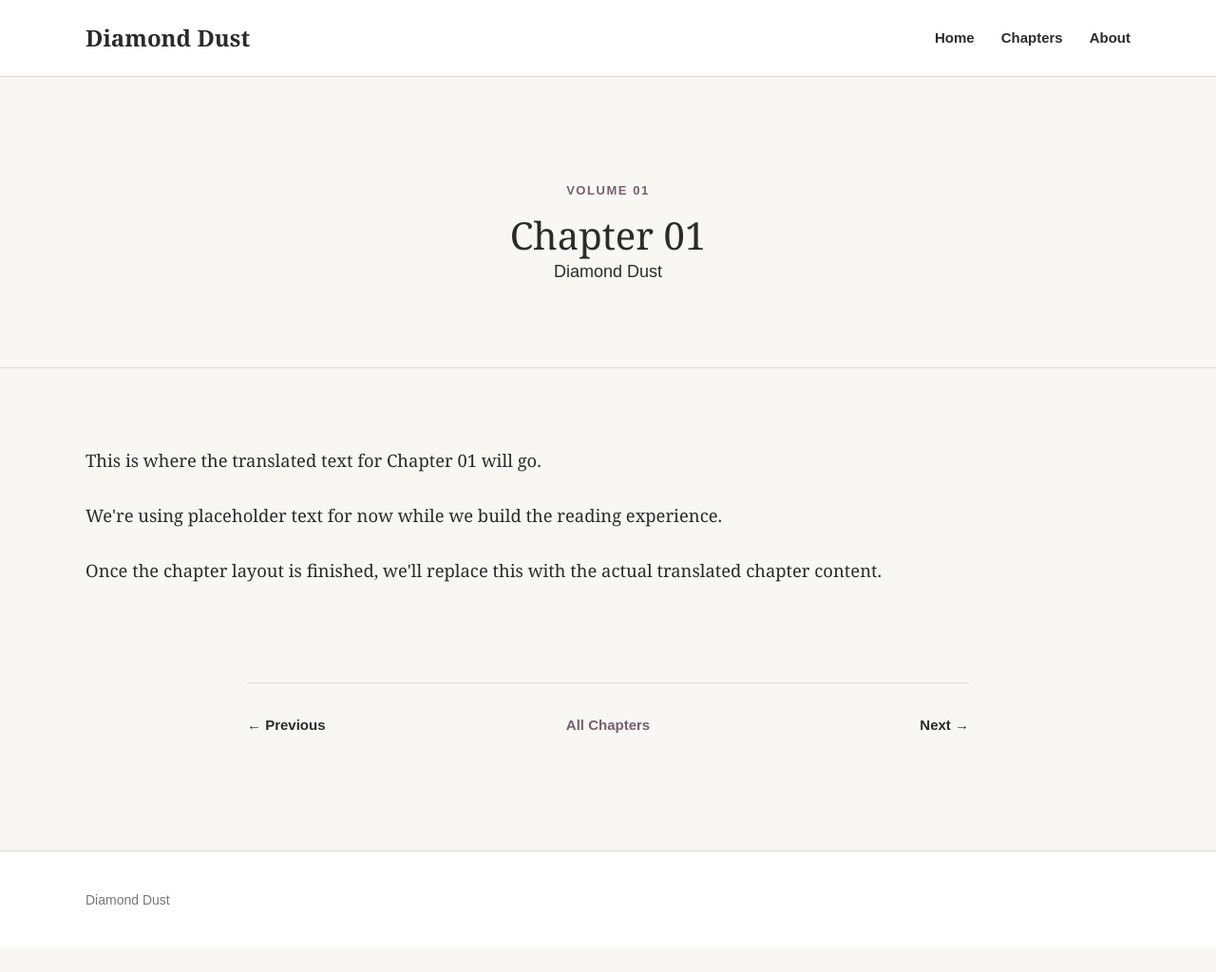
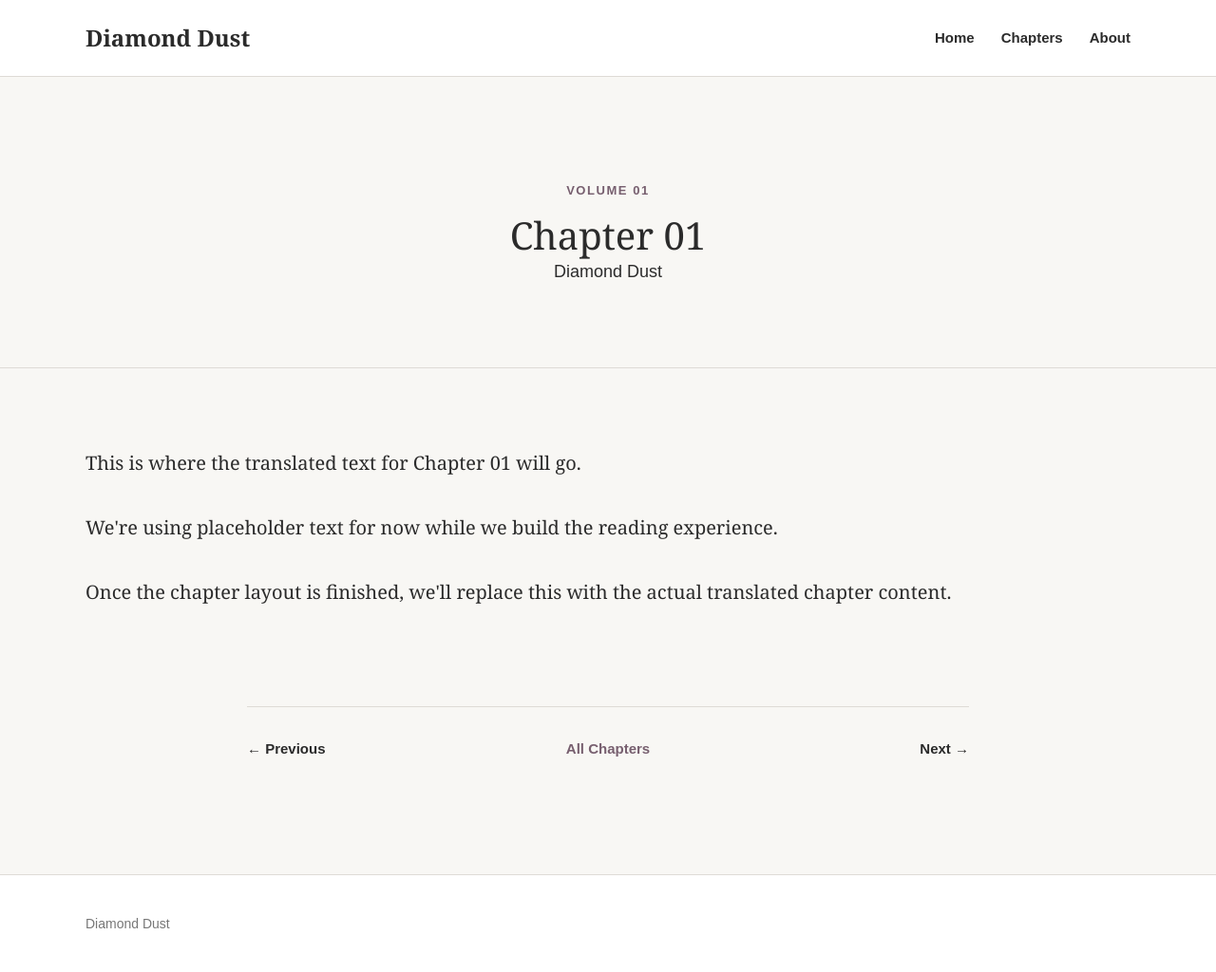
Before and after one commit to honeebuni/diamond-dust, a Jekyll site: the page chapters/chapter-01.html, which Jekyll copies as it is, in a window 1280 px wide. Shown: the whole page at 95% size. Built offline with Jekyll 4.4.1, drawn with Linux system fonts in a browser that asks for light colours; before the commit the page ends 999 px from its top, so only the background shows below that.

Commit message:
Update font size and line height in chapter content

```diff
--- a/assets/css/style.css
+++ b/assets/css/style.css
@@ -508,12 +508,12 @@ a:hover {
 .chapter-content {
     font-family: var(--font-reading);
 
-    font-size: 1.15rem;
-    line-height: 1.9;
+    font-size: 20px;
+    line-height: 2;
 }
 
 .chapter-content p {
-    margin: 0 0 1.25em;
+    margin: 0 0 1.4em;
 
     font-family: inherit;
     font-size: inherit;
@@ -884,9 +884,9 @@ a:hover {
     }
 
     .chapter-content {
-        font-size: 1.1rem;
-        line-height: 1.85;
-    }
+    font-size: 19px;
+    line-height: 1.9;
+}
 
 
     /* Reading components */
```
